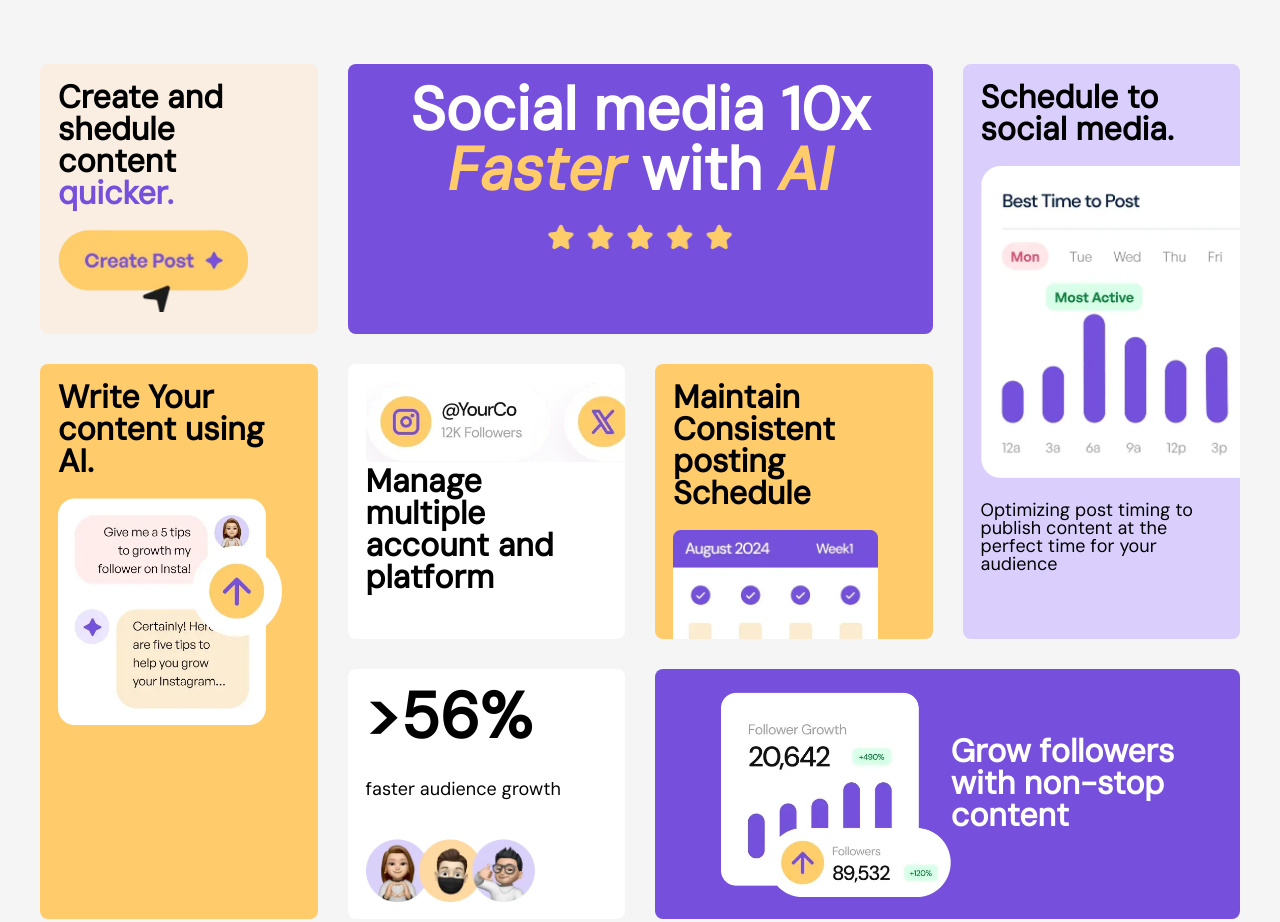
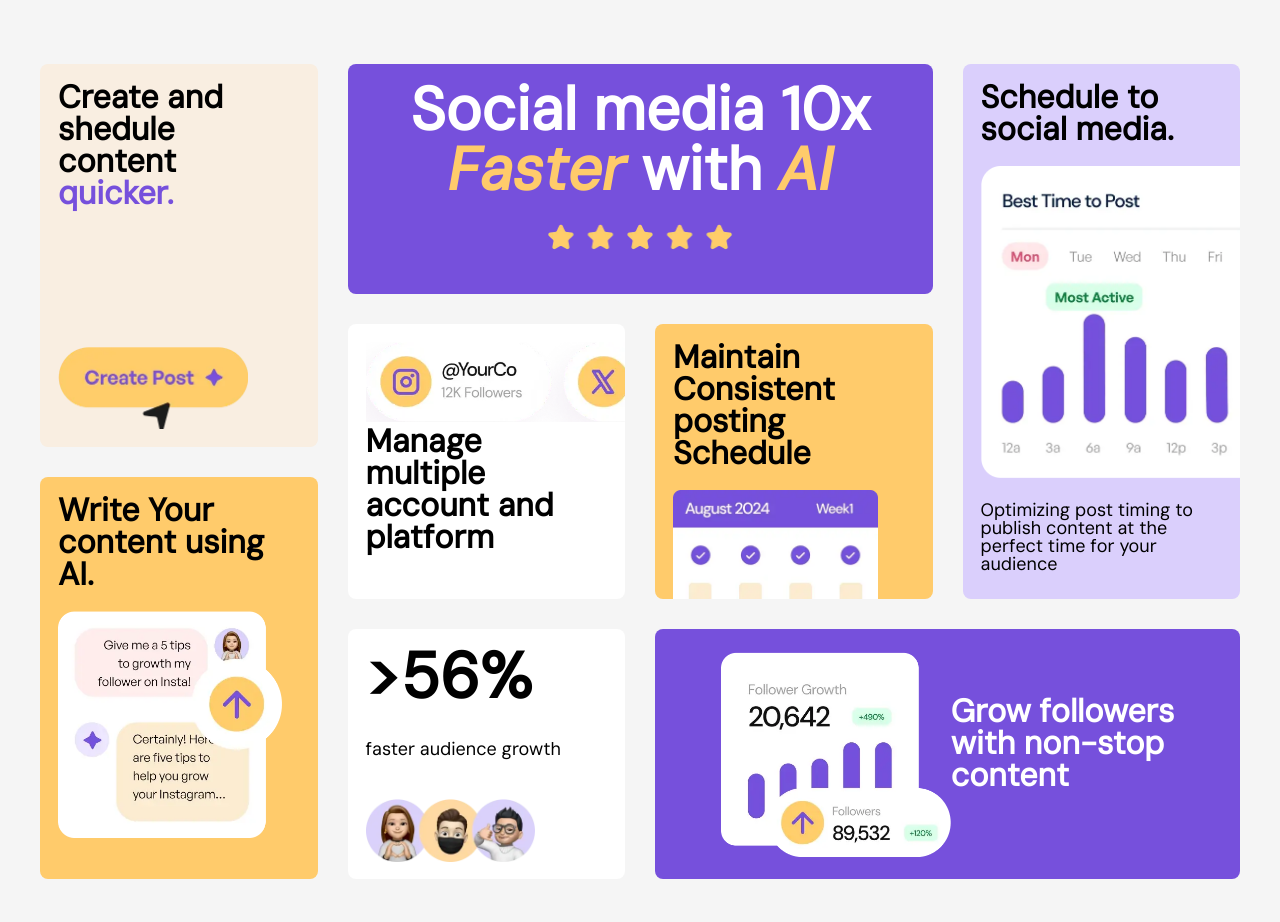
Before and after one commit to ratnamvidja/Resposive-Grid, a plain HTML site: page index.html in a window 1280 px wide. Drawn offline with Linux system fonts and the light colour scheme.

Commit message:
grid updated final

```diff
--- a/assets/styles/style-garea.css
+++ b/assets/styles/style-garea.css
@@ -115,6 +115,8 @@ body{
     grid-auto-rows: minmax(100px, auto);
     grid-template-areas:
         'one two two three'
+        'one two two three'
+        'one four five three'
         'six four five three'
         'six seven eight eight';
 
@@ -122,8 +124,9 @@ body{
   .one{
     margin-top:0px;
     grid-area: one;
-    /* grid-row: 1/span 2; */
-    /* height: 65%; */
+    display: flex;
+    justify-content: space-between;
+    flex-direction: column;
   }
   .wrapper .one-six {
    border: 0;
```
